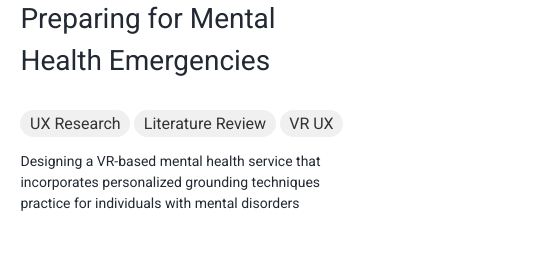
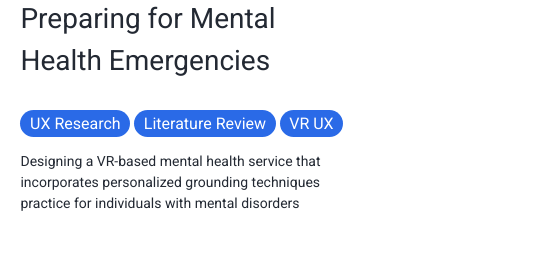
Before and after one commit to hungrycrow33/hungrycrow33.github.io, a plain HTML site: page index.html in a window 1280 px wide. Shown: the part 282-553 px from the top of the page, 722-1280 px from the left. Drawn offline with Linux system fonts and the light colour scheme.

Commit message:
card style update

```diff
--- a/styles.css
+++ b/styles.css
@@ -208,7 +208,7 @@ li {
 }
 
 .card-link:hover .card {
-  box-shadow: 0 8px 16px 0 rgba(0, 0, 0, 0.2);
+  box-shadow: 0 8px 8px 0 rgba(0, 0, 0, 0.2);
 }
 
 .card-header {
@@ -252,8 +252,8 @@ li {
   font-size: 1rem;
   white-space: nowrap;
   border-radius: 1rem;
-  background-color: #f0f0f0;
-  color: #333;
+  background-color: #2a6ae7;
+  color: #ffffff;
 }
 
 /* Remove the existing .btn styles if you had any */
```
Also changed, not shown: project-details.html (+1 -1 lines).
